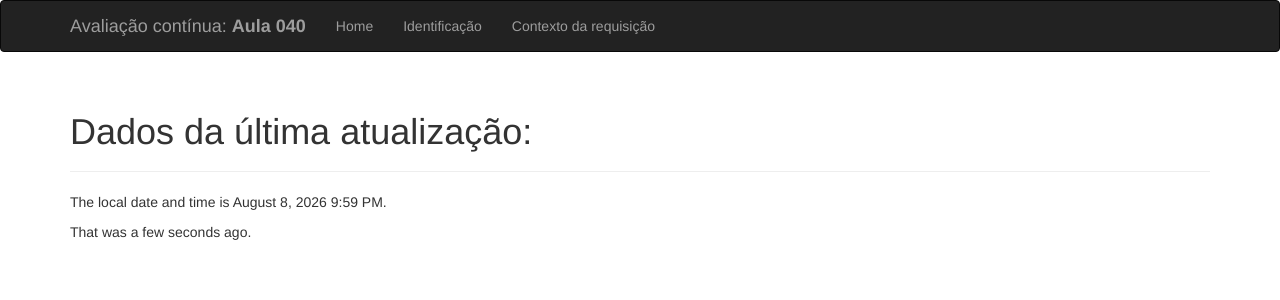
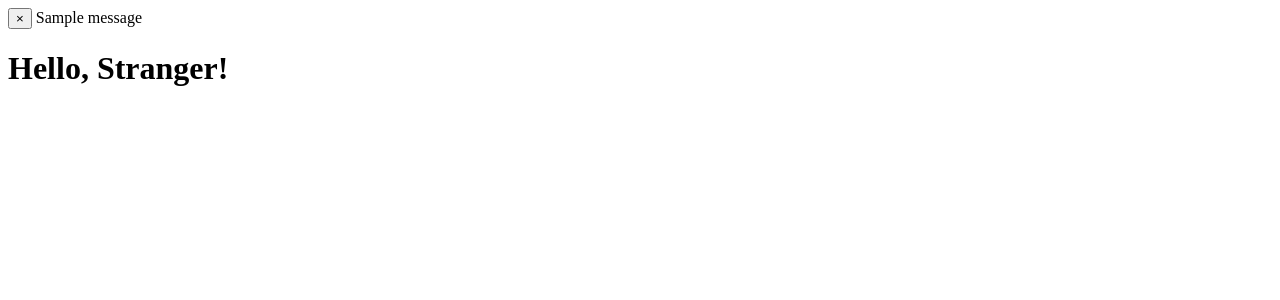
Before and after one commit to th4go/PTBPSWS-PT3035999, a Flask app: page / in a window 1280 px wide. Shown: the top 300 px of the page. Run offline with Flask 3, Linux system fonts and the light colour scheme; one stand-in notice (Sample message) is shown; some libraries are stand-ins or nearby versions.

Commit message:
aula 050

```diff
--- a/hello.py
+++ b/hello.py
@@ -3,7 +3,16 @@ from flask_bootstrap import Bootstrap
 from flask_moment import Moment
 from datetime import datetime
 
+from flask_wtf import FlaskForm
+from wtforms import StringField, SubmitField
+from wtforms.validators import DataRequired
+
+class NameForm(FlaskForm):
+    name = StringField('What is your name?', validators=[DataRequired()])
+    submit = SubmitField('Submit')
+
 app = Flask(__name__)
+app.config['SECRET_KEY'] = 'piercetheveil'  # Chave secreta para segurança
 
 # Iniciando extensões
 bootstrap = Bootstrap(app)
@@ -28,3 +37,34 @@ def contextorequisicao(name):
     ip_cliente = request.remote_addr
     host_app = request.host
     return render_template('contexto.html', name=name, navegador=navegador, ip_cliente=ip_cliente, host_app=host_app)
+
+# FORMULÁRIO
+@app.route('/', methods=['GET', 'POST'])
+def index():
+  name = None
+  form = NameForm()
+  if form.validate_on_submit():
+    name = form.name.data
+    form.name.data = ''
+  return render_template('index.html', form=form, name=name)
+
+from flask import Flask, render_template, session, redirect, url_for
+@app.route('/', methods=['GET', 'POST'])
+def index():
+  form = NameForm()
+  if form.validate_on_submit():
+    session['name'] = form.name.data
+    return redirect(url_for('index'))
+  return render_template('index.html', form=form, name=session.get('name'))
+
+from flask import Flask, render_template, session, redirect, url_for, flash
+@app.route('/', methods=['GET', 'POST'])
+def index():
+  form = NameForm()
+  if form.validate_on_submit():
+    old_name = session.get('name')
+    if old_name is not None and old_name != form.name.data:
+      flash('Looks like you have changed your name!')
+    session['name'] = form.name.data
+    return redirect(url_for('index'))
+  return render_template('index.html', form = form, name = session.get('name'))
--- a/templates/base.html
+++ b/templates/base.html
@@ -1,25 +1,12 @@
-{% extends "bootstrap/base.html" %}
+{% block content %}
+<div class="container">
+    {% for message in get_flashed_messages() %}
+    <div class="alert alert-warning">
+        <button type="button" class="close" data-dismiss="alert">&times;</button>
+        {{ message }}
+    </div>
+    {% endfor %}
 
-{% block title %}Avaliação Contínua{% endblock %}
-
-{% block navbar %}
-<div class="navbar navbar-inverse" role="navigation">
-    <div class="container">
-        <div class="navbar-header">
-            <a class="navbar-brand" href="/">Avaliação contínua: <strong>Aula 040</strong></a>
-        </div>
-        <div class="navbar-collapse collapse">
-            <ul class="nav navbar-nav">
-                <li><a href="/">Home</a></li>
-                <li><a href="/user/Thiago%20Barbosa/PT3035999/IFSP-Pirituba">Identificação</a></li>
-                <li><a href="/contextorequisicao/Thiago%20Barbosa">Contexto da requisição</a></li>
-            </ul>
-        </div>
-    </div>
+    {% block page_content %}{% endblock %}
 </div>
 {% endblock %}
-
-{% block scripts %}
-{{ super() }}
-{{ moment.include_moment() }}
-{% endblock %}
--- a/templates/index.html
+++ b/templates/index.html
@@ -1,12 +1,11 @@
 {% extends "base.html" %}
+{% import "bootstrap/wtf.html" as wtf %}
+{% block title %}Flasky{% endblock %}
+{% block page_content %}
 
-{% block content %}
-<div class="container">
-    <div class="page-header">
-        <h1>Dados da última atualização:</h1>
-    </div>
+<div class="page-header">
+  <h1>Hello, {% if name %}{{ name }}{% else %}Stranger{% endif%}!</h1>
+</div>
 
-    <p>The local date and time is {{ moment(current_time).format('LLL') }}.</p>
-    <p>That was {{ moment(current_time).fromNow(refresh=True) }}.</p>
-</div>
+{{ wtf.quick_form(form) }}
 {% endblock %}
```
